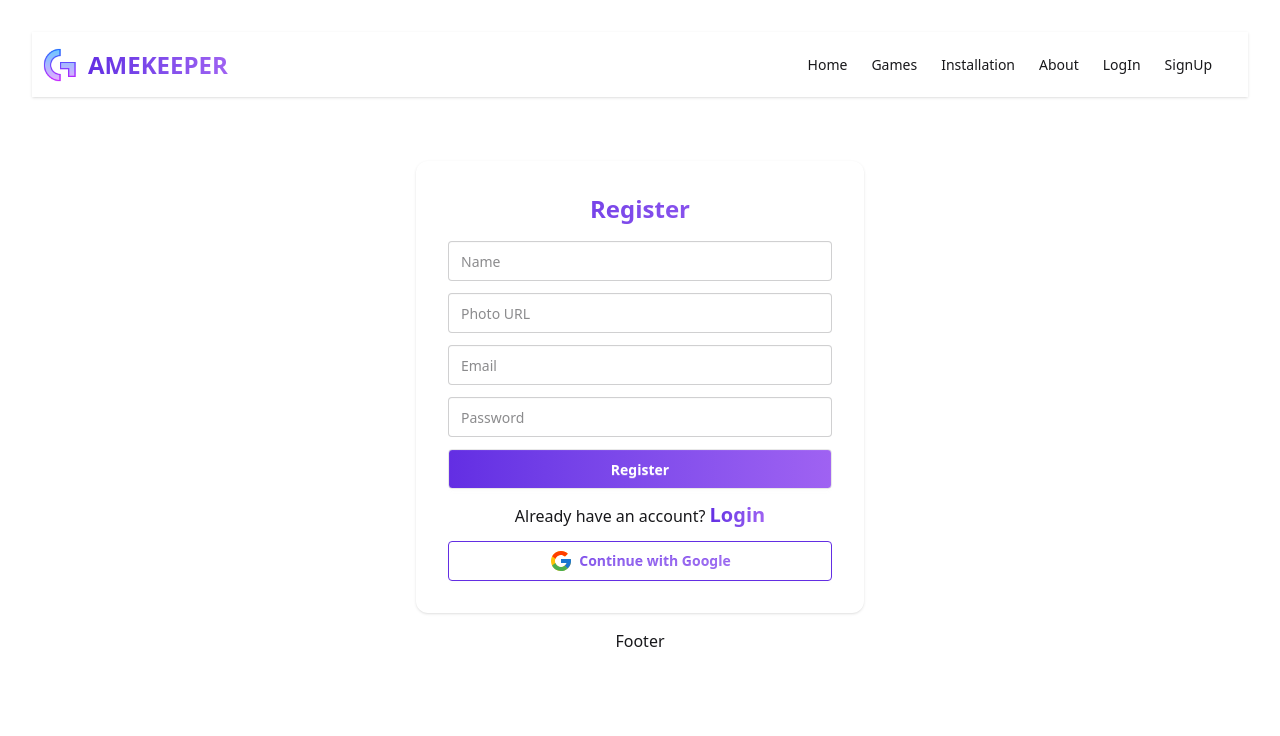
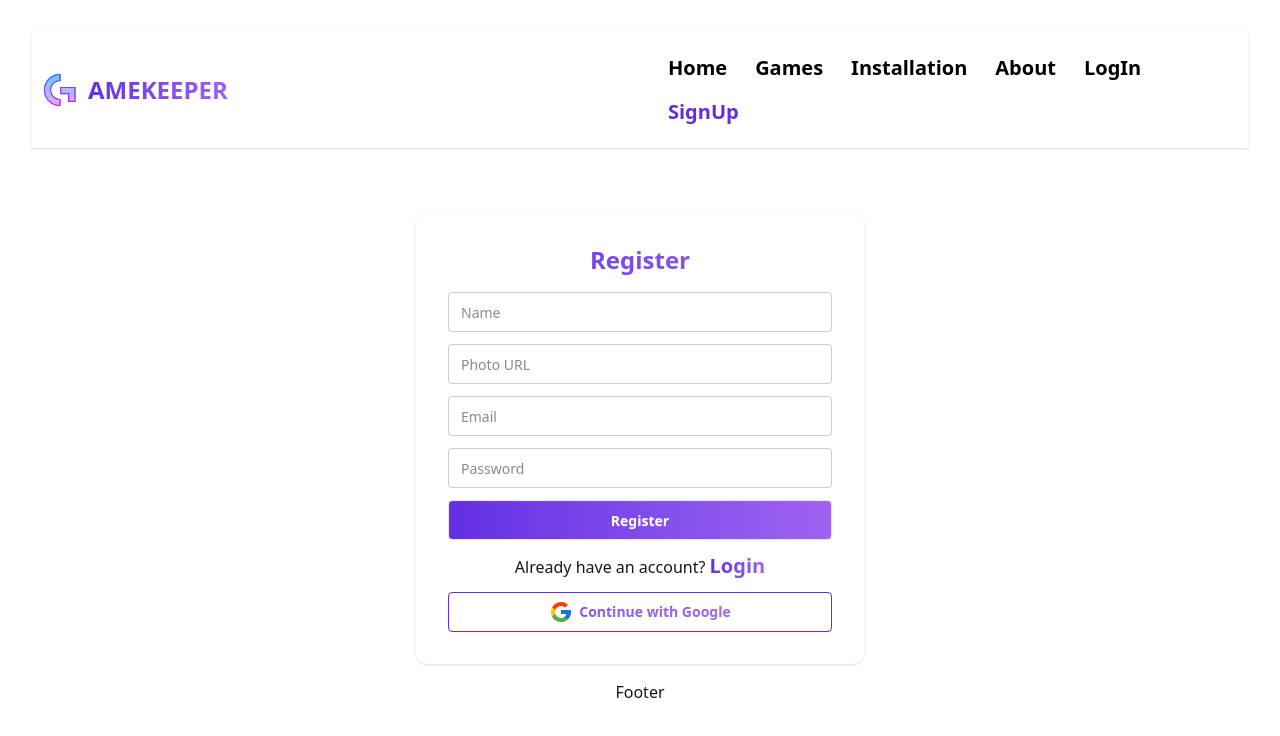
Before and after one commit to MOHITUL/game-keeper-project, a React (Vite) app: page /register in a window 1280 px wide. Shown: the top 736 px of the page. Built offline with nearby package versions, Linux system fonts and the light colour scheme; no server answers.

Commit message:
added active route

```diff
--- a/src/components/Navbar.jsx
+++ b/src/components/Navbar.jsx
@@ -52,15 +52,21 @@ const Navbar = () => {
       </div>
 
       <div className="navbar-end hidden lg:flex ">
-        <ul className="menu menu-horizontal px-4">
-          <li><NavLink to='/'>Home</NavLink></li>
-          <li><NavLink to='/games'>Games</NavLink></li>
-          <li><NavLink to='/installation'>Installation</NavLink></li>
-          <li><NavLink to='/about'>About</NavLink></li>
+        <ul className="menu menu-horizontal px-4 gap-1">
+          {/* home */}
+          <li className='font-semibold text-xl'><NavLink to='/' className={({isActive}) => isActive ? 'text-[#632EE3] font-bold' : 'text-black hover:text-[#632EE3]'}> Home</NavLink></li>
+          {/* games */}
+          <li className='font-semibold text-xl'><NavLink to='/games' className={({isActive}) => isActive ? 'text-[#632EE3] font-bold' : 'text-black hover:text-[#632EE3]'}>Games</NavLink></li>
+          {/* installation */}
+          <li  className='font-semibold text-xl'><NavLink to='/installation' className={({isActive}) => isActive ? 'text-[#632EE3] font-bold' : 'text-black hover:text-[#632EE3]'}>Installation</NavLink></li>
+          {/* about */}
+          <li className='font-semibold text-xl'><NavLink to='/about' className={({isActive}) => isActive ? 'text-[#632EE3] font-bold' : 'text-black hover:text-[#632EE3]'}>About</NavLink></li>
           {!user && (
             <>
-              <li><NavLink to={"/login"}>LogIn</NavLink></li>
-              <li><NavLink to={"/signup"}>SignUp</NavLink></li>
+              <li className='font-semibold text-xl'><NavLink to={"/login"} className={({isActive}) => isActive ? 'text-[#632EE3] font-bold' : 'text-black hover:text-[#632EE3]'}>LogIn</NavLink></li>
+
+
+              <li className='font-semibold text-xl'><NavLink to={"/register"} className={({isActive}) => isActive ? 'text-[#632EE3] font-bold' : 'text-black hover:text-[#632EE3]'}>SignUp</NavLink></li>
             </>
           )}
 
@@ -69,7 +75,7 @@ const Navbar = () => {
           user && (
             <div className='flex items-center gap-3'>
               <Link to={"/profile"}>
-                <img src={user.photoURL} alt="" className='h-10 w-10 rounded-full border-2 border-[#632EE3] cursor-pointer' title='{user.displayName}' />
+                <img src={user.photoURL} alt="" className='h-10 w-10 rounded-full border-2 border-[#632EE3] cursor-pointer' title={user.displayName} />
               </Link>
               <button onClick={handleLogout} className='btn btn-sm bg-linear-to-r from-[#632EE3] to-[#9F62F2] text-sm font-semibold  text-white hover:bg-[#5225b8]'><MdLogout className='text-xl' />
                 LogOut</button>
--- a/src/pages/MyProfile.jsx
+++ b/src/pages/MyProfile.jsx
@@ -7,13 +7,7 @@ const MyProfile = () => {
         },[]);
     const {user} = useContext(AuthContext);
 
-    if (!user){
-        return (
-            <div>
-                <h2>No user Logged in</h2>
-            </div>
-        )
-    }
+
     return (
         <div className='max-w-md mx-auto mt-16 bg-white shadow-lg p-8 rounded-2xl text-center'>
             <img src={user.photoURL} alt="" className='h-24 w-24 rounded-full mx-auto border-4 border-[#632EE3] mb-4' />
--- a/src/pages/Register.jsx
+++ b/src/pages/Register.jsx
@@ -6,7 +6,7 @@ import { FcGoogle } from "react-icons/fc";
 
 const Register = () => {
   useEffect (() => {
-          document.title = "Register | GAMEKEEPER";
+          document.title = "SignUp | GAMEKEEPER";
       },[]);
   const auth = getAuth(app);
   const googleProvider = new GoogleAuthProvider();
```
